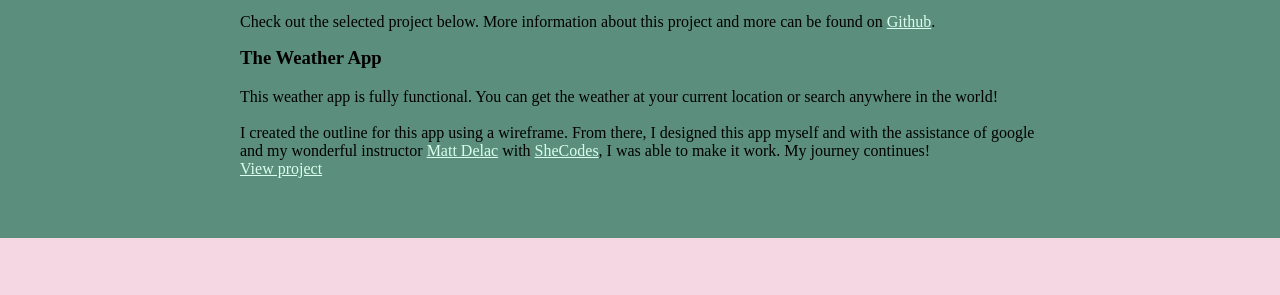
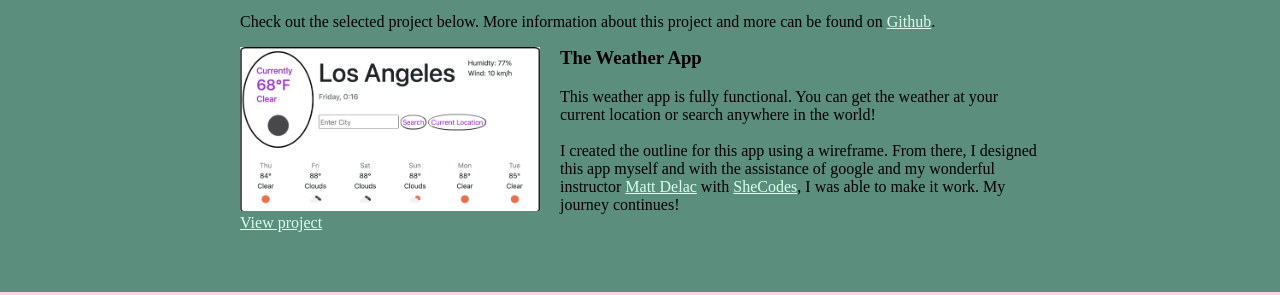
Before and after one commit to Alacy17/Ashley-Lacy-Portfolio, a plain HTML site: page index.html in a window 1280 px wide. Shown: the part 478-773 px from the top of the page. Drawn offline with Linux system fonts and the light colour scheme; a web font is replaced by a local one.

Commit message:
Added Image to HTML
Added image back to HTML

```diff
--- a/index.html
+++ b/index.html
@@ -44,7 +44,7 @@
 
         <!-- Copy the whole <section> block to add more projects. -->
         <section class="project-item">
-          <!--- ><img src="images/twa.png" alt="description of image" class="the-weather-app" /> -->
+          <img src="images/twa.png" alt="description of image" class="the-weather-app" />
           <h3>The Weather App</h3>
 
           <p class="project-summary">
```
